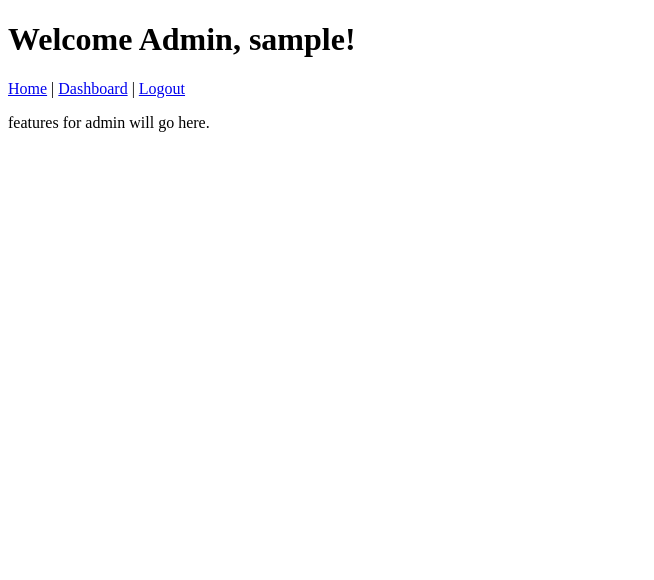
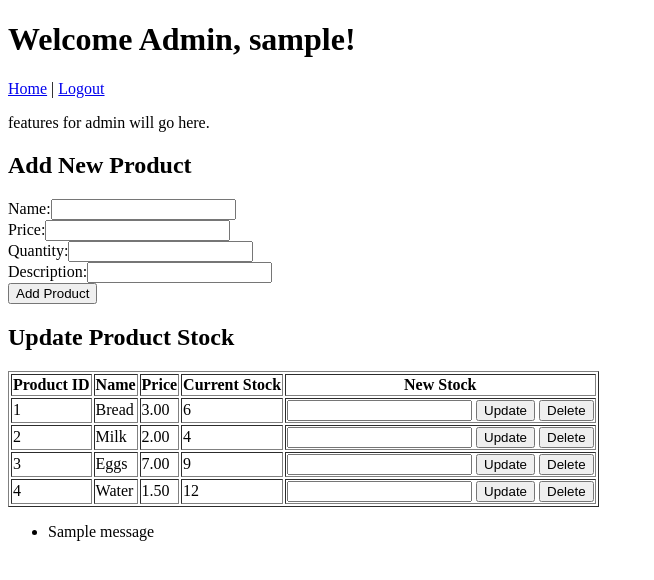
Before and after one commit to kin123356/SWE30003_Assignment3_Tue-2.30-G3, a Flask app: page /adminDashboard in a window 1280 px wide. Shown: the top 580 px of the page, without its empty margins (0-654 px from the left). Run offline with Flask 3, Linux system fonts and the light colour scheme; the visitor is signed in with stand-in values (Sample User, id 1); one stand-in notice (Sample message) is shown.

Commit message:
Various Updates
Added more fields to signup to match assignment 2 (still missing last name)
created Product productCatalogue and catalogueManager
4 Products created by default
products displayed on home page
adminDashboard lets you add products, delete and edit stock

```diff
--- a/Storefront/app.py
+++ b/Storefront/app.py
@@ -2,29 +2,37 @@ from flask import Flask, render_template, request, redirect, url_for, flash, ses
 from models.accountManager import AccountManager
 from models.user import User
 from models.admin import Admin
+from models.productCatalogue import ProductCatalogue
+from models.catalogueManager import CatalogueManager
+from models.product import Product
 
 account_manager = AccountManager()
+catalogue = ProductCatalogue()
+catalogue_manager = CatalogueManager()
 
 app = Flask(__name__)
 app.secret_key = "test"
 
 @app.route("/")
 def home():
-    return render_template("index.html")
+    products = catalogue.load_products()
+    return render_template("index.html", products=products)
 
 @app.route("/signup", methods=["GET", "POST"])
 def signup():
     if request.method == "POST":
         name = request.form["name"]
+        email = request.form["email"]
+        phone = request.form["phone"]
         username = request.form["username"]
         password = request.form["password"]
         account_type = request.form["account"]
 
         if account_type == "admin":
-            new_admin = Admin(username, password, name)
+            new_admin = Admin(name, email, phone, username, password)
             created = account_manager.create_admin(new_admin)
         else:
-            new_user = User(username, password, name)
+            new_user = User(name, email, phone, username, password)
             created = account_manager.create_user(new_user)
 
         if created:
@@ -38,21 +46,23 @@ def signup():
 
 @app.route("/login", methods=["GET", "POST"])
 def login():
+
+    #Logs user out when navigating so they cant login twice
+    session.clear()
     if request.method == "POST":
         username = request.form["username"]
         password = request.form["password"]
 
         role = account_manager.authenticate(username, password)
-        if role == "admin":
+        if role:
             session["username"] = username
-            session["role"] = "admin"
-            return redirect(url_for("adminDashboard"))
-        elif role == "user":
-            session["username"] = username
-            session["role"] = "user"
-            return redirect(url_for("userDashboard"))
+            session["role"] = role
+            if role == "admin":
+                return redirect(url_for("adminDashboard"))
+            else:
+                return redirect(url_for("userDashboard"))
         else:
-            flash("Invalid credentials.")
+            flash("Invalid Credentials")
             return redirect(url_for("login"))
 
     return render_template("login.html")
@@ -63,11 +73,48 @@ def userDashboard():
         return redirect(url_for("login"))
     return render_template("userDashboard.html", username=session["username"])
 
-@app.route("/adminDashboard")
+@app.route("/adminDashboard", methods=["GET", "POST"])
 def adminDashboard():
     if session.get("role") != "admin":
         return redirect(url_for("login"))
-    return render_template("adminDashboard.html", username=session["username"])
+
+    if request.method == "POST":
+        # Handle adding a new product
+        if "add_product" in request.form:
+            name = request.form["name"]
+            price = float(request.form["price"])
+            stock = int(request.form["stock"])
+            description = request.form["description"]
+
+            new_product = Product(name, description, price, stock)
+            success = catalogue_manager.add_product(new_product)
+            if success:
+                flash(f"Product '{name}' added successfully!")
+            else:
+                flash("Product already exists")
+
+
+        # Handle updating stock
+        elif "update_stock" in request.form:
+            product_id = request.form["product_id"]
+            quantity = int(request.form["quantity"])
+            catalogue_manager.update_stock(product_id, quantity)
+            flash("Product stock updated successfully!")
+
+        #Handle deleting product
+        elif "delete_product" in request.form:
+            product_name = request.form["product_id"]
+            success = catalogue_manager.delete_product(product_name)
+            if success:
+                flash(f"Product '{product_name}' deleted successfully")
+            else:
+                flash("Product not found")
+
+        return redirect(url_for("adminDashboard"))
+
+    # Show all products on the dashboard
+    products = catalogue_manager.load_products()
+    return render_template("adminDashboard.html", username=session["username"], products=products)
 
 @app.route("/logout")
 def logout():
@@ -75,6 +122,10 @@ def logout():
     flash("You have been logged out.")
     return redirect(url_for("home"))
 
-
+@app.route("/cart")
+def cart():
+    if session.get("role") != "user":
+        return redirect(url_for("login"))
+    return render_template("cart.html", username=session["username"])
 if __name__ == "__main__":
     app.run(debug=True)
--- a/Storefront/models/accountManager.py
+++ b/Storefront/models/accountManager.py
@@ -24,7 +24,7 @@ class AccountManager:
     #Checks if account exists in file, then adds it if it doesnt
     def create_user(self, user: User):
         data = self.load_accounts()
-        if user.username in data["users"]:
+        if user.username in data["users"] or user.username in data["admins"]:
             return False
         data["users"][user.username] = user.to_dict()
         self.save_accounts(data)
@@ -32,7 +32,7 @@ class AccountManager:
 
     def create_admin(self, admin: Admin):
         data = self.load_accounts()
-        if admin.username in data["admins"]:
+        if admin.username in data["admins"] or admin.username in data["users"]:
             return False
         data["admins"][admin.username] = admin.to_dict()
         self.save_accounts(data)
--- /dev/null
+++ b/Storefront/models/catalogueManager.py
@@ -0,0 +1,44 @@
+import json
+from models.product import Product
+
+class CatalogueManager:
+    def __init__(self, filename="products.json"):
+        self.filename = filename
+
+    #Load products from json
+    def load_products(self):
+        with open(self.filename, "r") as f:
+            data = json.load(f)
+        return data["products"]
+
+    #Save products to json
+    def save_products(self, products):
+        with open(self.filename, "w") as f:
+            json.dump({"products": products}, f, indent=4)
+
+    #Add product to json file if it doesnt exist
+    def add_product(self, product: Product):
+        products = self.load_products()
+        if product.name in products:
+            return False  # Product already exists
+        products[product.name] = product.to_dict()
+        self.save_products(products)
+        return True
+
+    #Update product stock value
+    def update_stock(self, product_name, new_stock):
+        products = self.load_products()
+        if product_name not in products:
+            return False
+        products[product_name]["stock"] = new_stock
+        self.save_products(products)
+        return True
+
+    #Delete product in json file
+    def delete_product(self, product_name):
+        products = self.load_products()
+        if product_name in products:
+            del products[product_name]  # Remove the product from the dict
+            self.save_products(products)  # Save updated products back to JSON
+            return True
+        return False
--- /dev/null
+++ b/Storefront/products.json
@@ -0,0 +1,28 @@
+{
+    "products": {
+        "1": {
+            "name": "Bread",
+            "description": "A Loaf of Bread",
+            "price": 3.0,
+            "stock": 6
+        },
+        "2": {
+            "name": "Milk",
+            "description": "1L Carton of Milk",
+            "price": 2.0,
+            "stock": 4
+        },
+        "3": {
+            "name": "Eggs",
+            "description": "A Carton of Eggs",
+            "price": 7.0,
+            "stock": 9
+        },
+        "4": {
+            "name": "Water",
+            "description": "A Bottle of Water",
+            "price": 1.5,
+            "stock": 12
+        }
+    }
+}
--- a/Storefront/templates/adminDashboard.html
+++ b/Storefront/templates/adminDashboard.html
@@ -8,9 +8,63 @@
 
     <nav>
         <a href="/">Home</a> |
-        <a href="/admin_dashboard">Dashboard</a> |
         <a class="logout" href="/logout">Logout</a>
     </nav>
     <p>features for admin will go here.</p>
+
+    <h2>Add New Product</h2>
+    <form method="POST">
+        <input type="hidden" name="add_product">
+        <label for="name">Name:</label><input type="text" id="name" name="name" required><br>
+        <labe for="price">Price:</label><input type="number" id="price" name="price" required><br>
+        <label for="stock">Quantity:</label><input type="number" id="stock" name="stock" required><br>
+        <label for="description">Description:</label><input type="text" id="description" name="description" required><br>
+        <input type="submit" value="Add Product">
+    </form>
+
+
+    <h2>Update Product Stock</h2>
+    <table border="1">
+        <tr>
+            <th>Product ID</th>
+            <th>Name</th>
+            <th>Price</th>
+            <th>Current Stock</th>
+            <th>New Stock</th>
+        </tr>
+
+        {% for pid, product in products.items() %}
+        <tr>
+            <td>{{ pid }}</td>
+            <td>{{ product.name }}</td>
+            <td>{{ "%.2f"|format(product.price) }}</td>
+            <td>{{ product.stock }}</td>
+            <td>
+                <form method="POST" style="display:inline;">
+                    <input type="hidden" name="update_stock">
+                    <input type="hidden" name="product_id" value="{{ pid }}">
+                    <input type="number" name="quantity" min="0" required>
+                    <input type="submit" value="Update">
+                </form>
+
+                <form method="POST" style="display:inline;">
+                    <input type="hidden" name="delete_product">
+                    <input type="hidden" name="product_id" value="{{ pid }}">
+                    <input type="submit" value="Delete">
+                </form>
+            </td>
+        </tr>
+        {% endfor %}
+    </table>
+
+    {% with messages = get_flashed_messages() %}
+        {% if messages %}
+            <ul>
+            {% for message in messages %}
+                <li>{{ message }}</li>
+            {% endfor %}
+            </ul>
+        {% endif %}
+    {% endwith %}
 </body>
 </html>
--- a/Storefront/templates/userDashboard.html
+++ b/Storefront/templates/userDashboard.html
@@ -7,7 +7,6 @@
     <h1>Welcome, {{ username }}!</h1>
     <nav>
         <a href="/">Home</a> |
-        <a href="/user_dashboard">Dashboard</a> |
         <a class="logout" href="/logout">Logout</a>
     </nav>
     <p>features for customers will go here.</p>
```
Also changed, not shown: Storefront/models/admin.py (+7 -3 lines), Storefront/models/product.py (added, +14 -0 lines), Storefront/models/productCatalogue.py (added, +28 -0 lines), Storefront/models/user.py (+7 -3 lines), Storefront/templates/cart.html (added, +18 -0 lines), Storefront/templates/index.html (+16 -1 lines), Storefront/templates/login.html (+2 -6 lines), Storefront/templates/signup.html (+9 -12 lines), 2 other files.
